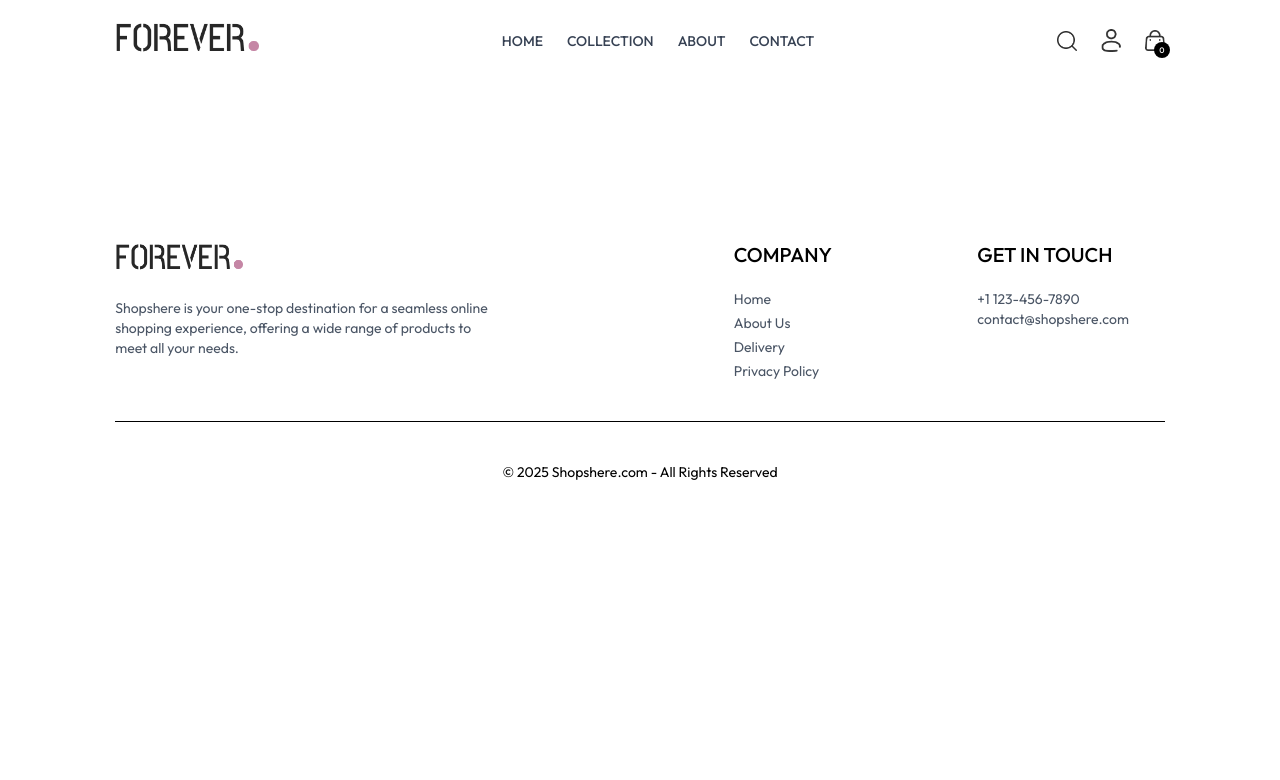
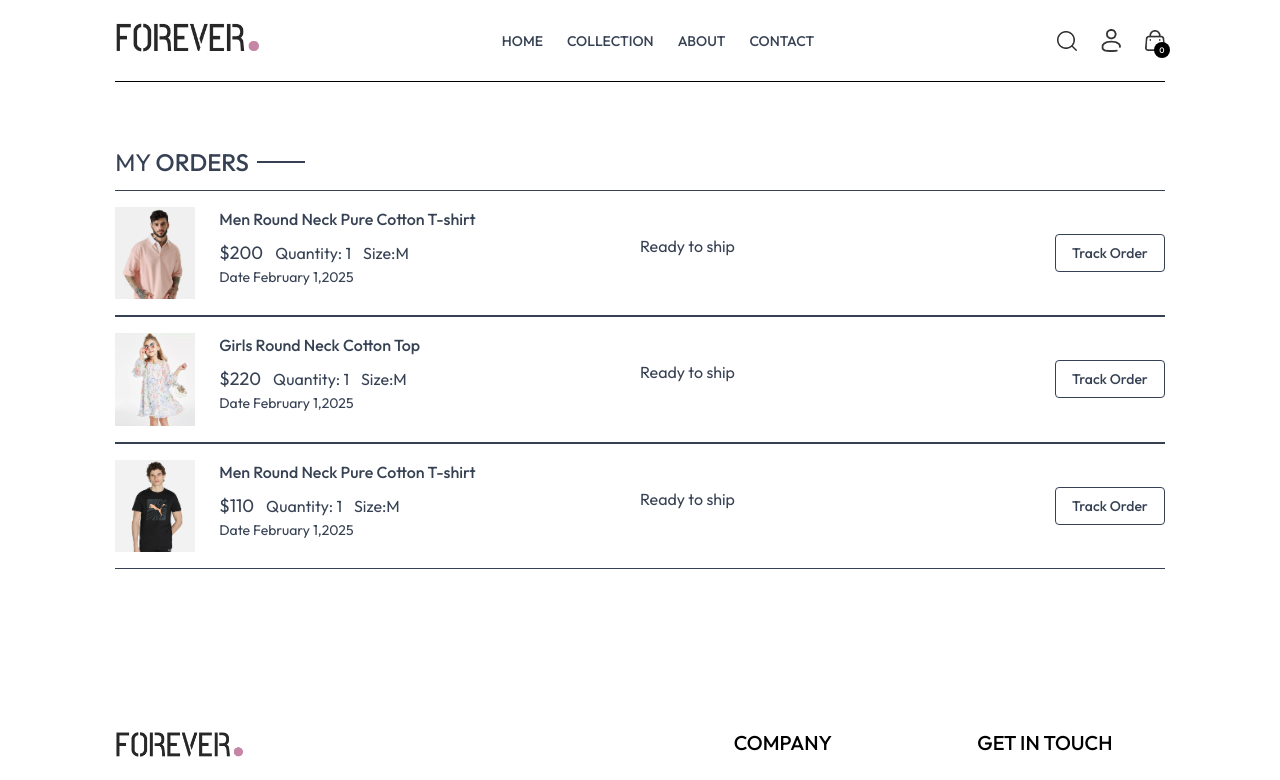
Before and after one commit to Samyam03/ecommerce-website, a React (Vite) app in the folder Desktop/ecommerce-website/frontend/: page /orders in a window 1280 px wide. Shown: the top 780 px of the page. Built offline with nearby package versions, Linux system fonts and the light colour scheme.

Commit message:
Order Display Page and Login Page Completed

```diff
--- a/Desktop/ecommerce-website/frontend/src/components/Navbar.jsx
+++ b/Desktop/ecommerce-website/frontend/src/components/Navbar.jsx
@@ -54,7 +54,8 @@
          <img onClick={()=>setShowSearch(true)} src={assets.search_icon} className='w-5 cursor-pointer ' alt="" />
 
          <div className='group relative'>
-             <img src={assets.profile_icon} className='w-5 cursor-pointer ' alt="" />
+             <Link to='/login'><img src={assets.profile_icon} className='w-5 cursor-pointer ' alt="" /></Link>
+
              <div className='group-hover:block hidden absolute dropdown-menu right-0 pt-4'>
                 <div className='flex flex-col gap-2 w-36 py-3 px-5 bg-slate-100 text-gray-500 rounded'>
                 <p className='cursor-pointer hover:text-black'>My Profile</p>
--- a/Desktop/ecommerce-website/frontend/src/pages/Login.jsx
+++ b/Desktop/ecommerce-website/frontend/src/pages/Login.jsx
@@ -1,10 +1,37 @@
 import React from 'react'
+import { useState } from 'react';
 
 const Login = () => {
+
+  const[currentState,setCurrentState]=useState('Sign Up');
+  const onSubmitHandler=async(event)=>{
+    event.preventDefault();
+  }
+
   return (
-    <div>
+    <form onSubmit={onSubmitHandler} className='flex flex-col items-center w-[90%] sm:max-w-96 m-auto mt-14 gap-4 text-gray-800'>
+        <div className='inline-flex items-center gap-2 mb-2 mt-10'>
+        <p className='prata-regular text-3xl'>
+        {currentState}
+        </p>
+        </div>
 
+    {currentState==='Login'?'':<input type="text" className='w-full px-3 py-2 border border-gray-800 ' placeholder="Name" required />}
+    <input type="email" className='w-full px-3 py-2 border border-gray-800 ' placeholder="Email" required />
+    <input type="password" className='w-full px-3 py-2 border border-gray-800 ' placeholder="Password" required />
+
+    <div className='w-full flex justify-between text-sm mt-[-8px]'>
+    <p className='cursor-pointer'>Forgot Your Password?</p>
+    {
+      currentState==="Login"
+      ?<p onClick={()=>setCurrentState('Sign Up')} className='cursor-pointer'> Create Account</p>
+      : <p onClick={()=>setCurrentState('Login')} className='cursor-pointer'> Login</p>
+    }
     </div>
+
+    <button className='bg-black text-white font-light px-8 py-2 mt-4'>{currentState==='Login'?'Sign In':"Sign UP"}</button>
+
+    </form>
   )
 }
 
--- a/Desktop/ecommerce-website/frontend/src/pages/Orders.jsx
+++ b/Desktop/ecommerce-website/frontend/src/pages/Orders.jsx
@@ -1,8 +1,55 @@
 import React from 'react'
+import { ShopContext } from '../context/ShopContext'
+import { useContext } from 'react'
+import Title from '../components/Title'
 
 const Orders = () => {
+
+  const {products,currency}= useContext (ShopContext);
+
   return (
-    <div>
+    <div className='border-t pt-16'>
+
+      <div className='text-2xl'>
+
+        <Title text1={"MY "} text2={"ORDERS"}/>
+      </div>
+
+      <div>
+      {
+        products.slice(1,4).map((items,index)=>(
+          <div key={index} className='py-4 border-t border-b text-gray-700 flex flex-col md:flex-row md:items-center md:justify-between gap-4'>
+
+            <div className='flex items-start gap-6 text-sm'>
+              <img className='w-16 sm:w-20' src={items.image[0]} alt="" />
+              <div>
+                <p className='sm:text-base font-medium'>
+                  {items.name}
+                </p>
+
+                <div className='flex items-center gap-3 mt-2 text-base text-gray-700'>
+                  <p className='text-lg'>{currency}{items.price}</p>
+                  <p>Quantity: 1</p>
+                  <p>Size:M</p>
+                </div>
+                <p>Date <span className='text gray-400'>
+                  February 1,2025
+                </span>
+                </p>
+              </div>
+
+            </div>
+            <div className='md:w-1/2 flex justify-between'>
+              <div className='felx items-center gap-2'>
+                <p className='min-w-2 h-2 rounded full'>Ready to ship</p>
+              </div>
+              <button className='border px-4 py-2 text-sm font-medium rounded-sm'>Track Order</button>
+            </div>
+          </div>
+
+        ))
+      }
+      </div>
 
     </div>
   )
```
